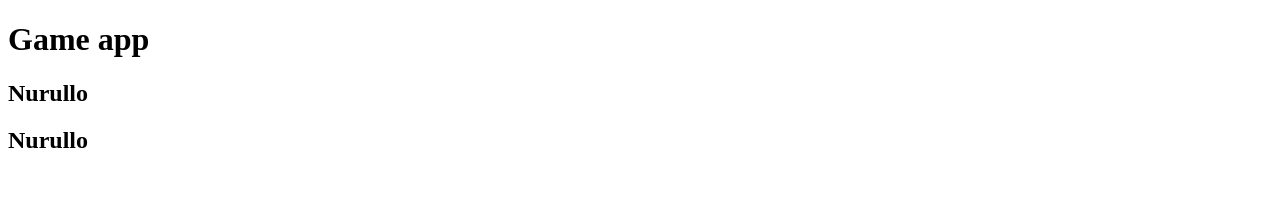
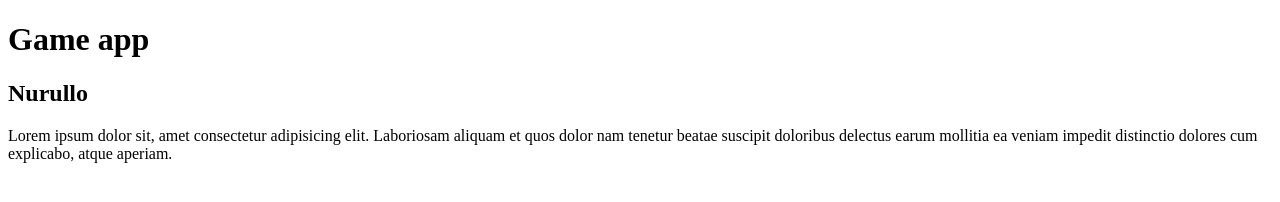
Before and after one commit to arslonbekXX/game, a plain HTML site: page index.html in a window 1280 px wide. Drawn offline with Linux system fonts and the light colour scheme.

Commit message:
deleted line

```diff
--- a/index.html
+++ b/index.html
@@ -10,7 +10,7 @@
 	<body>
 		<h1>Game app</h1>
 		<h2>Nurullo</h2>
-		<h2>Nurullo</h2>
+		<p>Lorem ipsum dolor sit, amet consectetur adipisicing elit. Laboriosam aliquam et quos dolor nam tenetur beatae suscipit doloribus delectus earum mollitia ea veniam impedit distinctio dolores cum explicabo, atque aperiam.</p>
 	</body>
 	<script src="./main.js"></script>
 </html>
```
